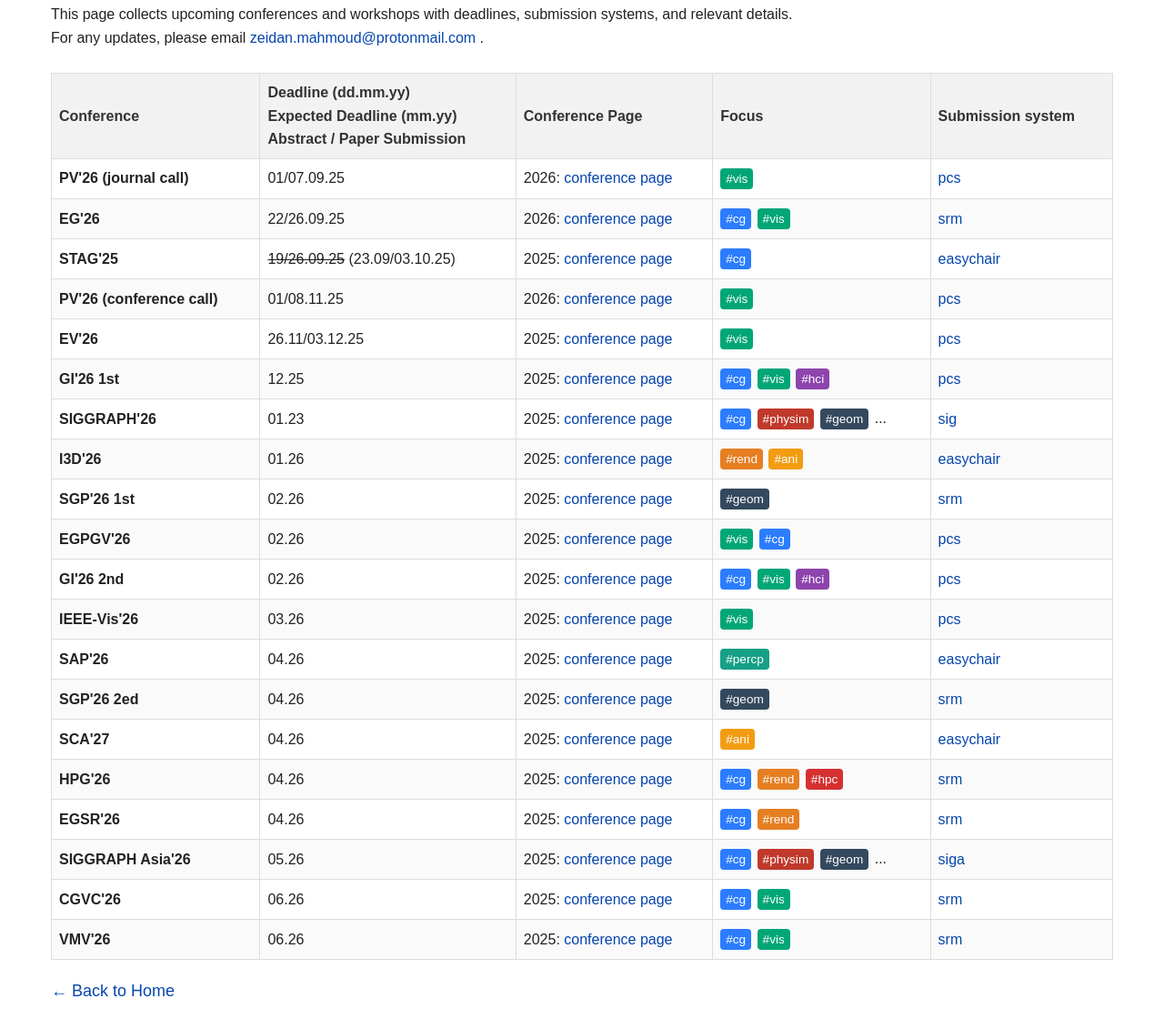
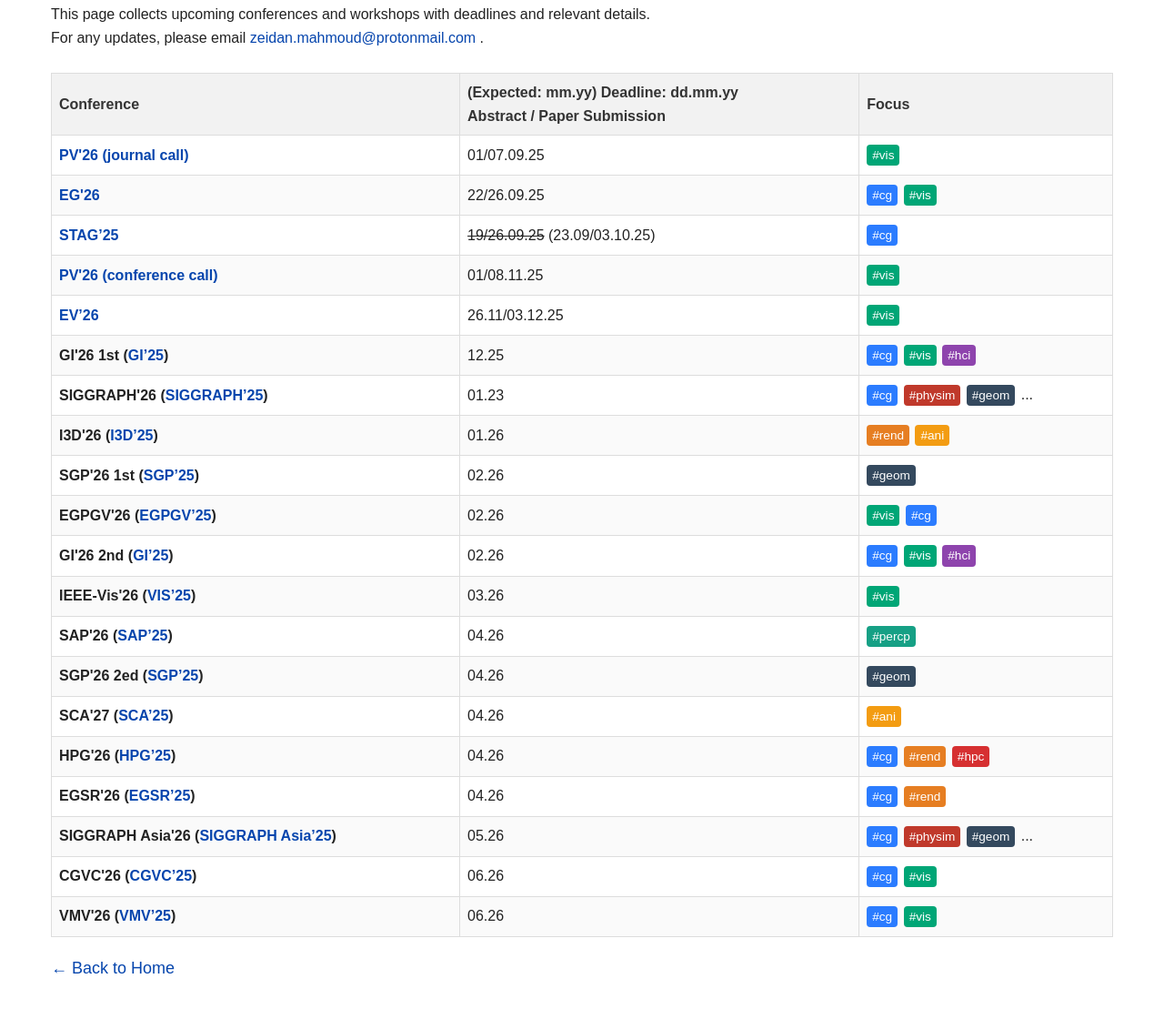
Before and after one commit to mahmoudsvirtualcorner/mahmoudsvirtualcorner.github.io, a plain HTML site: page cgvcalls/index.html in a window 1280 px wide. Shown: the part 124-1244 px from the top of the page at 91% size. After the commit the page ends 1219 px from the top, so only its background shows below. Drawn offline with Linux system fonts and the light colour scheme.

Commit message:
stag update

```diff
--- a/cgvcalls/index.html
+++ b/cgvcalls/index.html
@@ -25,7 +25,7 @@
   <a href="../index.html" class="back-link">← Back to Home</a>
 
   <h2>Selected Calls in Computer Graphics and Scientific Visualization</h2>
-  <p>This page collects upcoming conferences and workshops with deadlines, submission systems, and relevant details.</p>
+  <p>This page collects upcoming conferences and workshops with deadlines and relevant details.</p>
   <p>
     For any updates, please email
     <a href="mailto:zeidan.mahmoud@protonmail.com?subject=conference%20calls%20update"
@@ -34,48 +34,44 @@
     </a>.
   </p>
   <br />
+
   <section>
     <div class="table-container">
       <table class="bordered-table">
         <thead>
           <tr>
             <th>Conference</th>
-            <th>Deadline (dd.mm.yy)<br>Expected Deadline (mm.yy)<br>Abstract / Paper Submission</th>
-            <th>Conference Page</th>
+            <th>(Expected: mm.yy) Deadline: dd.mm.yy<br>Abstract / Paper Submission</th>
             <th>Focus</th>
-            <th>Submission system</th>
           </tr>
         </thead>
         <tbody>
-          <tr><td><b>PV'26 (journal call)</b></td><td>01/07.09.25</td><td>2026: <a href="https://pacificvis2026.github.io" target="_blank">conference page</a></td><td><span class="tag vis">#vis</span></td><td><a href="https://new.precisionconference.com/user/login?society=vgtc" target="_blank">pcs</a></td></tr>
-          <tr><td><b>EG'26</b></td><td>22/26.09.25</td><td>2026: <a href="https://eg2026.github.io/" target="_blank">conference page</a></td><td><span class="tag cg">#cg</span> <span class="tag vis">#vis</span></td><td><a href="https://srmv2.eg.org" target="_blank">srm</a></td></tr>
-          <tr><td><b>STAG'25</b></td><td><span class="strike">19/26.09.25</span> (23.09/03.10.25)</td><td>2025: <a href="https://www.stag-conference.org/2025/" target="_blank">conference page</a></td><td><span class="tag cg">#cg</span></td><td><a href="https://easychair.org/my/conference?conf=stag2026" target="_blank">easychair</a></td></tr>
-          <tr><td><b>PV'26 (conference call)</b></td><td>01/08.11.25</td><td>2026: <a href="https://pacificvis2026.github.io" target="_blank">conference page</a></td><td><span class="tag vis">#vis</span></td><td><a href="https://new.precisionconference.com/user/login?society=vgtc" target="_blank">pcs</a></td></tr>
-          <tr><td><b>EV'26</b></td><td>26.11/03.12.25</td><td>2025: <a href="https://www.eurovis.org.uk/" target="_blank">conference page</a></td><td><span class="tag vis">#vis</span></td><td><a href="https://new.precisionconference.com/" target="_blank">pcs</a></td></tr>
-          <tr><td><b>GI'26 1st</b></td><td>12.25</td><td>2025: <a href="https://graphicsinterface.org/conference/2025/" target="_blank">conference page</a></td><td><span class="tag cg">#cg</span> <span class="tag vis">#vis</span> <span class="tag hci">#hci</span></td><td><a href="https://new.precisionconference.com/" target="_blank">pcs</a></td></tr>
-          <tr><td><b>SIGGRAPH'26</b></td><td>01.23</td><td>2025: <a href="https://s2025.siggraph.org/" target="_blank">conference page</a></td><td><span class="tag cg">#cg</span> <span class="tag physim">#physim</span> <span class="tag geom">#geom</span> ... </td><td><a href="https://ssl.linklings.net/conferences/siggraph/" target="_blank">sig</a></td></tr>
-          <tr><td><b>I3D'26</b></td><td>01.26</td><td>2025: <a href="https://i3dsymposium.org/2025" target="_blank">conference page</a></td><td><span class="tag rend">#rend</span> <span class="tag ani">#ani</span></td><td><a href="https://easychair.org/" target="_blank">easychair</a></td></tr>
-          <tr><td><b>SGP'26 1st</b></td><td>02.26</td><td>2025: <a href="https://sgp2025.my.canva.site/" target="_blank">conference page</a></td><td><span class="tag geom">#geom</span></td><td><a href="https://srmv2.eg.org/COMFy/" target="_blank">srm</a></td></tr>
-          <tr><td><b>EGPGV'26</b></td><td>02.26</td><td>2025: <a href="https://www.egpgv.org/2025/" target="_blank">conference page</a></td><td><span class="tag vis">#vis</span> <span class="tag cg">#cg</span></td><td><a href="https://new.precisionconference.com/" target="_blank">pcs</a></td></tr>
-          <tr><td><b>GI'26 2nd</b></td><td>02.26</td><td>2025: <a href="https://graphicsinterface.org/" target="_blank">conference page</a></td><td><span class="tag cg">#cg</span> <span class="tag vis">#vis</span> <span class="tag hci">#hci</span></td><td><a href="https://new.precisionconference.com/" target="_blank">pcs</a></td></tr>
-          <tr><td><b>IEEE-Vis'26</b></td><td>03.26</td><td>2025: <a href="https://ieeevis.org/year/2025/welcome" target="_blank">conference page</a></td><td><span class="tag vis">#vis</span></td><td><a href="https://new.precisionconference.com/" target="_blank">pcs</a></td></tr>
-          <tr><td><b>SAP'26</b></td><td>04.26</td><td>2025: <a href="https://sap.acm.org/2025/" target="_blank">conference page</a></td><td><span class="tag percp">#percp</span></td><td><a href="https://easychair.org/" target="_blank">easychair</a></td></tr>
-          <tr><td><b>SGP'26 2ed</b></td><td>04.26</td><td>2025: <a href="https://sgp2025.my.canva.site/" target="_blank">conference page</a></td><td><span class="tag geom">#geom</span></td><td><a href="https://srmv2.eg.org/COMFy/" target="_blank">srm</a></td></tr>
-          <tr><td><b>SCA'27</b></td><td>04.26</td><td>2025: <a href="https://computeranimation.org/" target="_blank">conference page</a></td><td><span class="tag ani">#ani</span></td><td><a href="https://easychair.org/" target="_blank">easychair</a></td></tr>
-          <tr><td><b>HPG'26</b></td><td>04.26</td><td>2025: <a href="https://highperformancegraphics.org/2025/index.html" target="_blank">conference page</a></td><td><span class="tag cg">#cg</span> <span class="tag rend">#rend</span> <span class="tag hpc">#hpc</span></td><td><a href="https://srmv2.eg.org/COMFy/" target="_blank">srm</a></td></tr>
-          <tr><td><b>EGSR'26</b></td><td>04.26</td><td>2025: <a href="https://conferences.eg.org/egsr2025/" target="_blank">conference page</a></td><td><span class="tag cg">#cg</span> <span class="tag rend">#rend</span></td><td><a href="https://srmv2.eg.org/COMFy/" target="_blank">srm</a></td></tr>
-          <tr><td><b>SIGGRAPH Asia'26</b></td><td>05.26</td><td>2025: <a href="https://asia.siggraph.org/2025/" target="_blank">conference page</a></td><td><span class="tag cg">#cg</span> <span class="tag physim">#physim</span> <span class="tag geom">#geom</span> ... </td><td><a href="https://ssl.linklings.net/conferences/siggraphasia/" target="_blank">siga</a></td></tr>
-          <tr><td><b>CGVC'26</b></td><td>06.26</td><td>2025: <a href="https://cgvc.org.uk/" target="_blank">conference page</a></td><td><span class="tag cg">#cg</span> <span class="tag vis">#vis</span></td><td><a href="https://srmv2.eg.org/COMFy/" target="_blank">srm</a></td></tr>
-          <tr><td><b>VMV'26</b></td><td>06.26</td><td>2025: <a href="https://www.vmv2025.fau.de/" target="_blank">conference page</a></td><td><span class="tag cg">#cg</span> <span class="tag vis">#vis</span></td><td><a href="https://srmv2.eg.org/COMFy/" target="_blank">srm</a></td></tr>
+          <tr><td><b><a href="https://pacificvis2026.github.io" target="_blank">PV'26 (journal call)</a></b></td><td>01/07.09.25</td><td><span class="tag vis">#vis</span></td></tr>
+          <tr><td><b><a href="https://eg2026.github.io/" target="_blank">EG'26</a></b></td><td>22/26.09.25</td><td><span class="tag cg">#cg</span> <span class="tag vis">#vis</span></td></tr>
+          <tr><td><b><a href="https://www.stag-conference.org/2025/" target="_blank">STAG’25</a></b></td><td><span class="strike">19/26.09.25</span> (23.09/03.10.25)</td><td><span class="tag cg">#cg</span></td></tr>
+          <tr><td><b><a href="https://pacificvis2026.github.io" target="_blank">PV'26 (conference call)</a></b></td><td>01/08.11.25</td><td><span class="tag vis">#vis</span></td></tr>
+          <tr><td><b><a href="https://www.eurovis.org.uk/" target="_blank">EV’26</a></b></td><td>26.11/03.12.25</td><td><span class="tag vis">#vis</span></td></tr>
+          <tr><td><b>GI'26 1st (<a href="https://graphicsinterface.org/conference/2025/" target="_blank">GI’25</a>)</b></td><td>12.25</td><td><span class="tag cg">#cg</span> <span class="tag vis">#vis</span> <span class="tag hci">#hci</span></td></tr>
+          <tr><td><b>SIGGRAPH'26 (<a href="https://s2025.siggraph.org/" target="_blank">SIGGRAPH’25</a>)</b></td><td>01.23</td><td><span class="tag cg">#cg</span> <span class="tag physim">#physim</span> <span class="tag geom">#geom</span> ...</td></tr>
+          <tr><td><b>I3D'26 (<a href="https://i3dsymposium.org/2025" target="_blank">I3D’25</a>)</b></td><td>01.26</td><td><span class="tag rend">#rend</span> <span class="tag ani">#ani</span></td></tr>
+          <tr><td><b>SGP'26 1st (<a href="https://sgp2025.my.canva.site/" target="_blank">SGP’25</a>)</b></td><td>02.26</td><td><span class="tag geom">#geom</span></td></tr>
+          <tr><td><b>EGPGV'26 (<a href="https://www.egpgv.org/2025/" target="_blank">EGPGV’25</a>)</b></td><td>02.26</td><td><span class="tag vis">#vis</span> <span class="tag cg">#cg</span></td></tr>
+          <tr><td><b>GI'26 2nd (<a href="https://graphicsinterface.org/conference/2025/" target="_blank">GI’25</a>)</b></td><td>02.26</td><td><span class="tag cg">#cg</span> <span class="tag vis">#vis</span> <span class="tag hci">#hci</span></td></tr>
+          <tr><td><b>IEEE-Vis'26 (<a href="https://ieeevis.org/year/2025/welcome" target="_blank">VIS’25</a>)</b></td><td>03.26</td><td><span class="tag vis">#vis</span></td></tr>
+          <tr><td><b>SAP'26 (<a href="https://sap.acm.org/2025/" target="_blank">SAP’25</a>)</b></td><td>04.26</td><td><span class="tag percp">#percp</span></td></tr>
+          <tr><td><b>SGP'26 2ed (<a href="https://sgp2025.my.canva.site/" target="_blank">SGP’25</a>)</b></td><td>04.26</td><td><span class="tag geom">#geom</span></td></tr>
+          <tr><td><b>SCA'27 (<a href="https://computeranimation.org/" target="_blank">SCA’25</a>)</b></td><td>04.26</td><td><span class="tag ani">#ani</span></td></tr>
+          <tr><td><b>HPG'26 (<a href="https://highperformancegraphics.org/2025/index.html" target="_blank">HPG’25</a>)</b></td><td>04.26</td><td><span class="tag cg">#cg</span> <span class="tag rend">#rend</span> <span class="tag hpc">#hpc</span></td></tr>
+          <tr><td><b>EGSR'26 (<a href="https://conferences.eg.org/egsr2025/" target="_blank">EGSR’25</a>)</b></td><td>04.26</td><td><span class="tag cg">#cg</span> <span class="tag rend">#rend</span></td></tr>
+          <tr><td><b>SIGGRAPH Asia'26 (<a href="https://asia.siggraph.org/2025/" target="_blank">SIGGRAPH Asia’25</a>)</b></td><td>05.26</td><td><span class="tag cg">#cg</span> <span class="tag physim">#physim</span> <span class="tag geom">#geom</span> ...</td></tr>
+          <tr><td><b>CGVC'26 (<a href="https://cgvc.org.uk/2025/" target="_blank">CGVC’25</a>)</b></td><td>06.26</td><td><span class="tag cg">#cg</span> <span class="tag vis">#vis</span></td></tr>
+          <tr><td><b>VMV'26 (<a href="https://www.vmv2025.fau.de/" target="_blank">VMV’25</a>)</b></td><td>06.26</td><td><span class="tag cg">#cg</span> <span class="tag vis">#vis</span></td></tr>
         </tbody>
       </table>
     </div>
   </section>
 
-  <!-- Back to Home link -->
   <a href="../index.html" class="back-link">← Back to Home</a>
-
-  <!-- Floating Back to Top Button -->
   <a href="#top" class="back-to-top">↑</a>
 </div>
 
```
